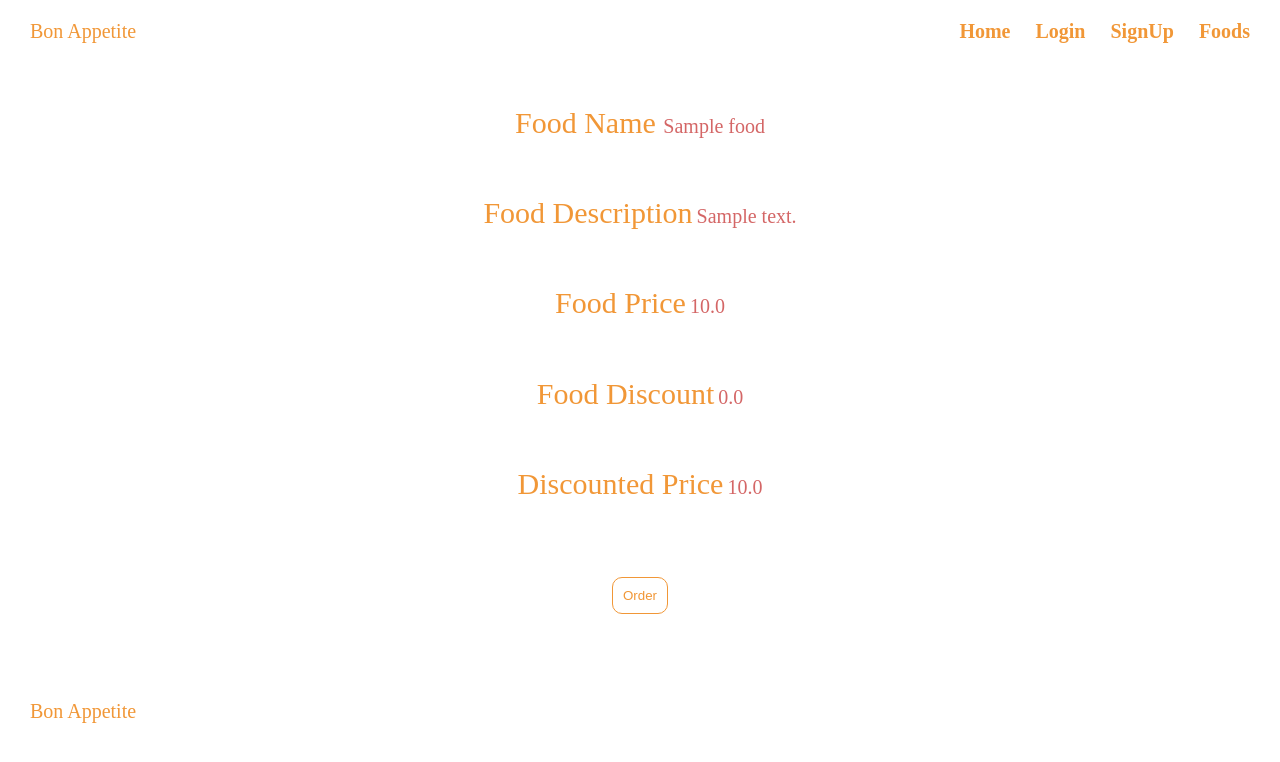
After one commit to tarunraghav226/Bon-Appetite, a Django app: page /buy/00000000-0000-0000-0000-000000000001 in a window 1280 px wide. The commit adds this page. Shown: the top 762 px of the page. Run offline with Django 3.2, Linux system fonts and the light colour scheme; tables that the repository leaves empty hold one stand-in row (values such as "Sample post").

Commit message:
Added checkout page.

```diff
--- a/BonAppetite/urls.py
+++ b/BonAppetite/urls.py
@@ -35,4 +35,5 @@ urlpatterns = [
     path("show-food/", views.ShowFoodView.as_view(), name="show_food"),
     path("show/<str:id>", views.ShowView.as_view(), name="show"),
     path("search/", views.SearchView.as_view(), name="search"),
+    path("buy/<str:id>", views.BuyView.as_view(), name="buy"),
 ] + static(settings.MEDIA_URL, document_root=settings.MEDIA_ROOT)
--- a/app/views.py
+++ b/app/views.py
@@ -296,3 +296,26 @@ class SearchView(View):
         if not foods:
             messages.error(request, "No food found.")
         return render(request, "show-food.html", context)
+
+
+class BuyView(View):
+    def get(self, request, id):
+        context = {}
+
+        if request.user.is_authenticated:
+            user = UserDetails.objects.filter(user=request.user)[0]
+            context["is_seller"] = user.is_seller
+
+        food_obj = Food.objects.filter(food_id=id, food_count__gt=0)
+
+        if not food_obj:
+            messages.error(request, "No food detail found")
+            return redirect("/shop/")
+        food_obj = food_obj[0]
+
+        context["food"] = food_obj
+        context["price_after_discount"] = food_obj.food_price - (
+            (food_obj.food_price * food_obj.discount_on_food) / 100
+        )
+
+        return render(request, "checkout.html", context=context)
--- /dev/null
+++ b/static/css/checkout.css
@@ -0,0 +1,19 @@
+.checkout--container{
+    width: 100%;
+    min-height: 80vh;
+
+    display: flex;
+    flex-direction: column;
+    justify-content: space-evenly;
+    align-items: center;
+}
+
+.checkout--container div span:first-child{
+    color: #f19737;
+    font-size: 30px;
+}
+
+.checkout--container div span:nth-child(2){
+    color: #d46666;
+    font-size: 20px;
+}
--- /dev/null
+++ b/templates/checkout.html
@@ -0,0 +1,29 @@
+{% extends 'base.html' %}
+{% load static %}
+
+
+{% block head %}
+    <link rel="stylesheet" href="{% static 'css/checkout.css' %}">
+{% endblock head %}
+
+
+{% block main %}
+    <div class="checkout--container">
+        <div class="food--name">
+            <span>Food Name </span> <span>{{food.food_name}}</span>
+        </div>
+        <div class="food--desc">
+            <span>Food Description</span> <span>{{food.food_desc}}</span>
+        </div>
+        <div class="food--price">
+            <span>Food Price</span> <span>{{food.food_price}}</span>
+        </div>
+        <div class="food--discount">
+            <span>Food Discount</span> <span>{{food.discount_on_food}}</span>
+        </div>
+        <div class="price--after--discount">
+            <span>Discounted Price</span> <span>{{price_after_discount}}</span>
+        </div>
+        <a href="/order/{{food.food_id}}"><button class="submit--btn">Order</button></a>
+    </div>
+{% endblock main %}
--- a/templates/show.html
+++ b/templates/show.html
@@ -20,7 +20,7 @@
                 <div class="food--price">₹ {{food.food_price}}</div>
 
                 {% if food.food_count > 0 %}
-                    <button class="submit--btn">Buy</button>
+                    <a href="/buy/{{food.food_id}}"><button class="submit--btn">Buy</button></a>
                 {% else %}
                     <button class="submit--btn" disabled>Out of stock</button>
                 {% endif %}
```
